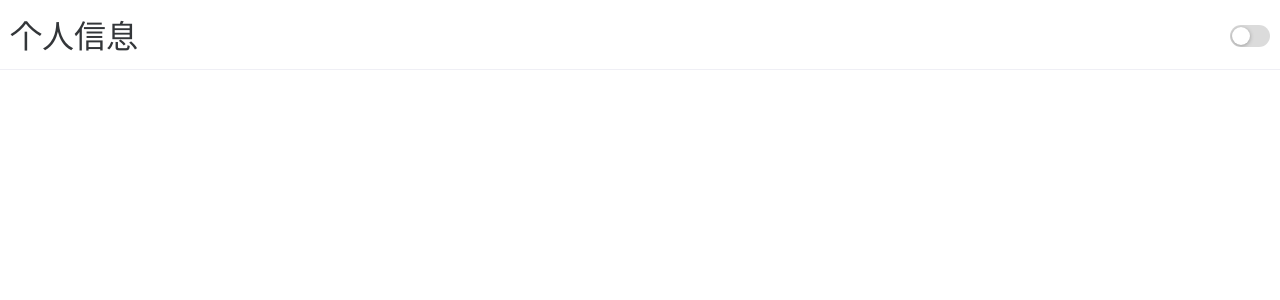
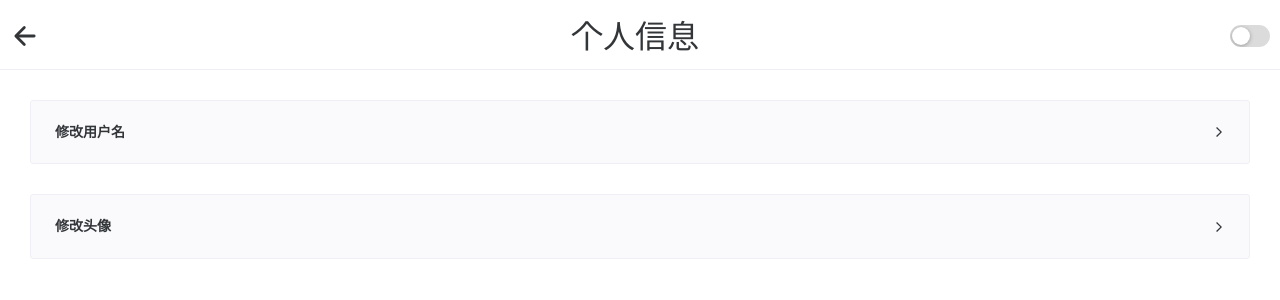
Before and after one commit to superguyDiluc/tidy, a Vue app: page /userdata in a window 1280 px wide. Shown: the top 300 px of the page. Built offline with nearby package versions, Linux system fonts and the light colour scheme.

Commit message:
实现路由过渡动效

```diff
--- a/src/App.vue
+++ b/src/App.vue
@@ -3,9 +3,9 @@ import { darkTheme, NConfigProvider } from 'naive-ui';
 import { ref, provide } from 'vue';
 import type { Theme } from './types/App';
 import type { Ref } from 'vue';
-import type { GlobalTheme } from 'naive-ui';
+import type { BuiltInGlobalTheme } from 'naive-ui/es/themes/interface';
 // 设置主题
-const theme: Ref<GlobalTheme | null> = ref(null);
+const theme: Ref<BuiltInGlobalTheme | undefined> = ref(undefined);
 /*
   设置主题
   参数：value: boolean
@@ -13,10 +13,10 @@ const theme: Ref<GlobalTheme | null> = ref(null);
 */
 const handleSetTheme = (value: boolean): void => {
     if (value) {
-        theme.value = darkTheme;
+      theme.value = darkTheme;
     }
     else {
-        theme.value = null;
+      theme.value = undefined;
     }
 };
 // 向子组件传递接口
@@ -29,11 +29,50 @@ provide('theme', {
 <template>
   <n-config-provider
     :theme="theme"
-    style="height: 100%;"
   >
-    <RouterView />
+    <router-view v-slot="{ Component, route }">
+      <transition :name="(route.meta.transition as string)">
+        <keep-alive>
+          <component :is="Component" :key="route.path"/>
+        </keep-alive>
+      </transition>
+    </router-view>
   </n-config-provider>
 </template>
 
 <style scoped>
+/*向左滑动*/
+.slide-left-enter-active,
+.slide-left-leave-active {
+  transition: all 0.3s cubic-bezier(0.2536, 1, 0.47, 1);
+}
+
+
+.slide-left-enter-from {
+  position: absolute;
+  transform: translateX(100%);
+}
+
+
+.slide-left-leave-to {
+  position: absolute;
+  transform: translateX(-100%);
+}
+
+/*向右滑动*/
+.slide-right-enter-active,
+.slide-right-leave-active {
+  transition: all 0.3s cubic-bezier(0.2536, 1, 0.47, 1);
+}
+
+.slide-right-enter-from {
+  position: absolute;
+  transform: translateX(-100%);
+}
+
+
+.slide-right-leave-to {
+  position: absolute;
+  transform: translateX(100%);
+}
 </style>
--- a/src/components/Home.vue
+++ b/src/components/Home.vue
@@ -27,6 +27,7 @@ provide('drawer', {
 </script>
 
 <template>
+    <div class="wrapper">
         <n-layout position="absolute">
             <n-layout-header
                 style="height: 70px; padding: 10px;"
@@ -66,7 +67,15 @@ provide('drawer', {
                 <DrawerContent />
             </n-drawer-content>
         </n-drawer>
+    </div>
 </template>
 
 <style scoped>
+.wrapper {
+    position: absolute;
+    top: 0;
+    left: 0;
+    width: 100%;
+    height: 100%;
+}
 </style>
--- a/src/components/UserData.vue
+++ b/src/components/UserData.vue
@@ -1,9 +1,23 @@
 <script setup lang="ts">
-import { NLayout, NLayoutHeader } from 'naive-ui';
+import { NLayout, NLayoutHeader, NScrollbar, NFlex } from 'naive-ui';
 import TopBar from './utils/TopBar.vue';
+import CommonCard from './utils/CommonCard.vue';
+
+// 可用服务
+const serviceOptions = [
+    {
+        tag: '修改用户名',
+        event: undefined
+    },
+    {
+        tag: '修改头像',
+        event: undefined
+    }
+];
 </script>
 
 <template>
+    <div class="wrapper">
         <n-layout position="absolute">
             <n-layout-header
                 style="height: 70px; padding: 10px;"
@@ -16,9 +30,25 @@ import TopBar from './utils/TopBar.vue';
                 style="padding: 20px; top: 70px;"
                 has-sider
             >
+                <n-scrollbar>
+                    <n-flex
+                        style="padding: 10px;"
+                        :size=30
+                    >
+                        <CommonCard v-for="option in serviceOptions" :tag="option.tag" @click="option.event"/>
+                    </n-flex>
+                </n-scrollbar>
             </n-layout>
         </n-layout>
+    </div>
 </template>
 
 <style scoped>
+.wrapper {
+    position: absolute;
+    top: 0;
+    left: 0;
+    width: 100%;
+    height: 100%;
+}
 </style>
--- a/src/components/utils/DrawerContent.vue
+++ b/src/components/utils/DrawerContent.vue
@@ -1,13 +1,18 @@
 <script setup lang="ts">
 import { NFlex, NIcon } from 'naive-ui';
 import { useRouter, type Router } from 'vue-router';
+import { inject } from 'vue';
 import IconUserAvatarLight from '../icons/IconUserAvatarLight.vue';
 import IconLogout from '../icons/IconLogout.vue';
 import CommonCard from './CommonCard.vue';
+import type { Drawer } from '@/types/components/Home';
 import type { ServiceOption } from '@/types/components/utils/DrawerContent';
 
 // 路由
 const router: Router = useRouter();
+
+// 导入抽屉控制
+const { active, activateDrawer} = (inject('drawer') as Drawer);
 
 // 可渲染服务
 const serviceOptions: Array<ServiceOption> = [
@@ -17,7 +22,11 @@ const serviceOptions: Array<ServiceOption> = [
     },
     {
         tag: "个人信息",
+        /*
+            关闭抽屉并跳转路由
+        */
         event: (): void => {
+            active.value = false;
             router.push('/userdata');
         }
     },
--- a/src/components/utils/TopBar.vue
+++ b/src/components/utils/TopBar.vue
@@ -1,9 +1,11 @@
 <script setup lang="ts">
-import { NFlex, NSwitch, NIcon } from 'naive-ui';
-import { inject } from 'vue';
+import { NFlex, NSwitch, NIcon, darkTheme } from 'naive-ui';
+import { inject, ref } from 'vue';
+import { useRouter, type Router } from 'vue-router';
 import IconUserAvatarLight from '../icons/IconUserAvatarLight.vue';
 import type { Theme } from '@/types/App';
 import type { Drawer } from '@/types/components/Home';
+import IconArrowBack from '../icons/IconArrowBack.vue';
 
 // 传入属性
 const props = defineProps({
@@ -17,13 +19,25 @@ const props = defineProps({
     }
 });
 
+// 路由
+const router: Router = useRouter();
+
 // 导入主题设置
 const { theme, handleSetTheme } = inject('theme') as Theme;
+const themeSwitch = ref(typeof theme.value !== 'undefined');
+
 // 导入侧边抽屉设置
 let activateDrawer: (() => void) | undefined = undefined;
 if (props.hasDrawer) {
     activateDrawer = (inject('drawer') as Drawer).activateDrawer;
 }
+
+/*
+    返回HomeView
+*/
+const backHome = () => {
+    router.push('/');
+};
 </script>
 
 <template>
@@ -34,8 +48,12 @@ if (props.hasDrawer) {
         <n-icon v-if="props.hasDrawer" :size="30" @click="activateDrawer">
             <IconUserAvatarLight />
         </n-icon>
+        <n-icon v-else :size="30" @click="backHome">
+            <IconArrowBack />
+        </n-icon>
         <span style="font-size: 2rem;">{{ props.title }}</span>
         <n-switch
+            v-model:value="themeSwitch"
             @update:value="handleSetTheme"
         >
         </n-switch>
--- a/src/router/index.ts
+++ b/src/router/index.ts
@@ -7,14 +7,20 @@ const router = createRouter({
     {
       path: '/',
       name: 'home',
-      component: HomeView
+      component: HomeView,
     },
     {
       path: '/userdata',
       name: 'userdata',
-      component: () => import('../views/UserDataView.vue')
+      component: () => import('../views/UserDataView.vue'),
     }
   ]
 })
 
+router.afterEach((to, from) => {
+  const toDepth = to.path === '/' ? 0 : to.path.split('/').length;
+  const fromDepth = from.path === '/' ? 0 : from.path.split('/').length;
+  to.meta.transition = toDepth < fromDepth ? 'slide-right' : 'slide-left';
+})
+
 export default router
```
Lines whose indentation alone changed are shown as unchanged.
